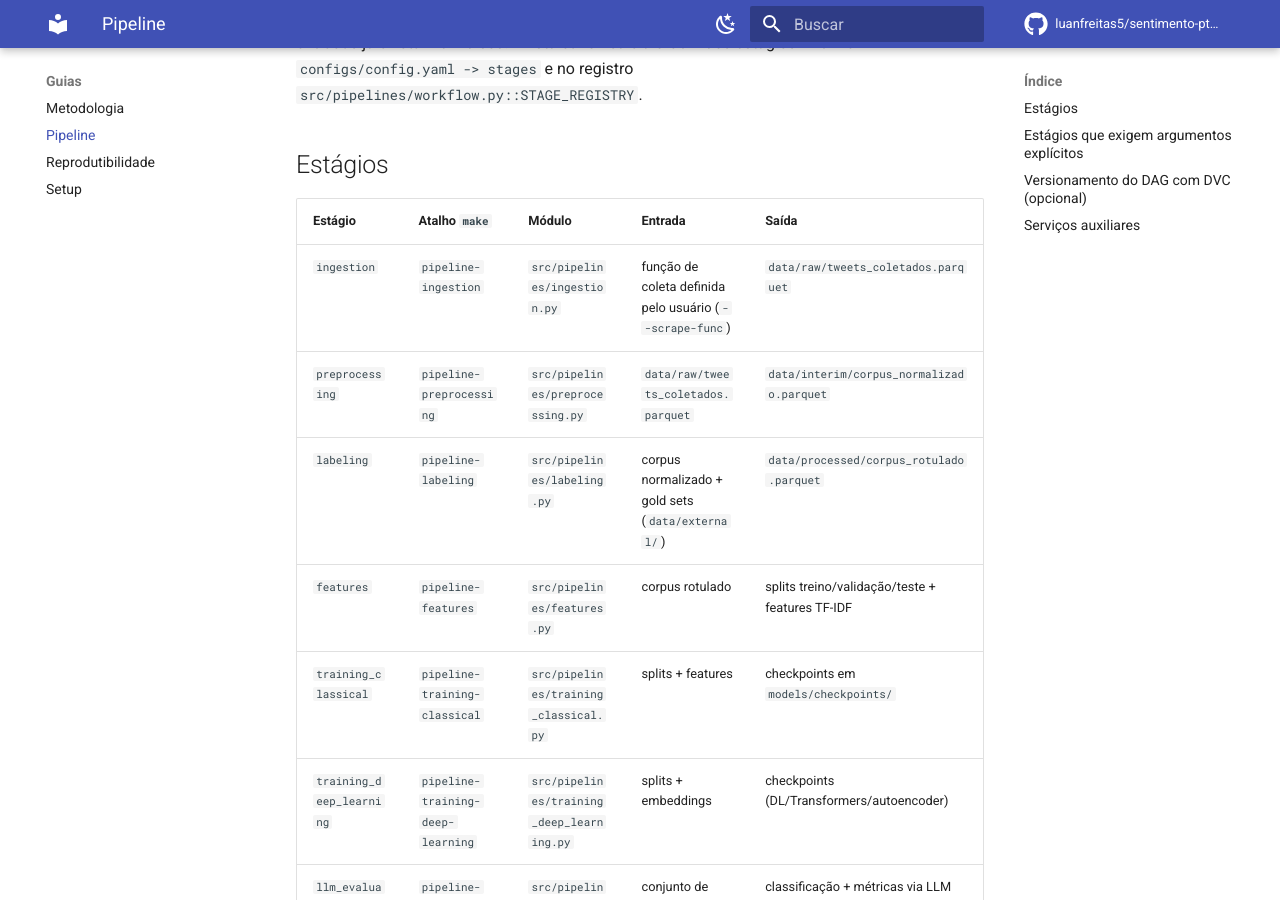
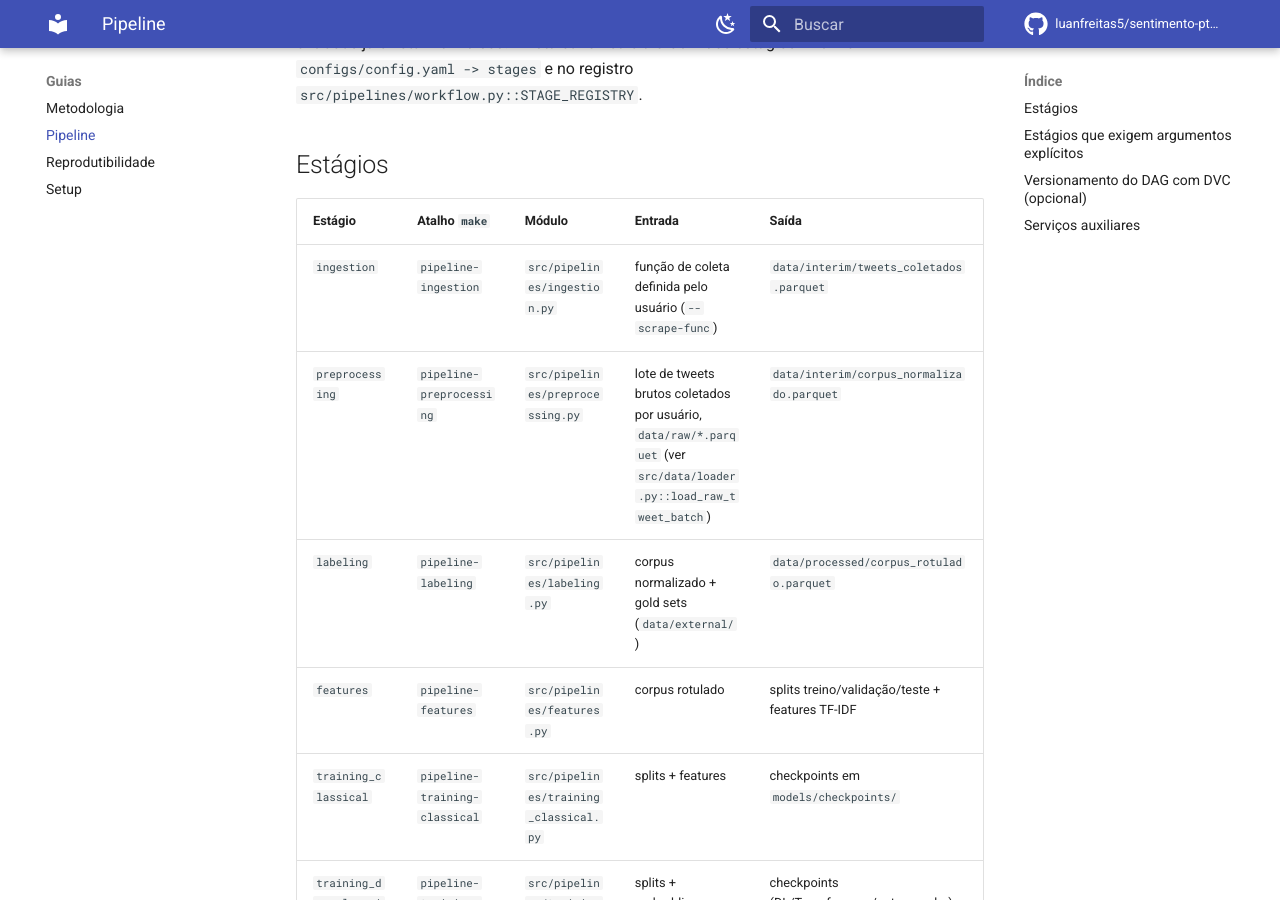
Before and after one commit to luanfreitas5/sentimento-ptbr-llm, an MkDocs documentation site: the page built from docs/guides/pipeline.md, in a window 1280 px wide and 900 px high, scrolled down 365 px. Built offline with MkDocs 1.6.1 and Material for MkDocs 9.7.7, drawn with Linux system fonts in a browser that asks for light colours; comment, search, counter and statistics services are not loaded.

Commit message:
docs: atualizar notebooks e guia do pipeline para load_raw_tweet_batch
notebooks/02_diagnostico_rotulagem.ipynb e 07_avaliacao_comparativa.ipynb
ainda importavam load_raw_tweet_dataset, removida na Task 4 em favor de
load_raw_tweet_batch (lote de data/raw/*.parquet). Atualiza o import em
ambos e, no notebook 07 (única chamada real), troca
load_raw_tweet_dataset(paths.raw_tweets_file) por
load_raw_tweet_batch(paths.data_raw_dir).

docs/guides/pipeline.md ainda documentava a entrada de preprocessing como
o arquivo único antigo (data/raw/tweets_coletados.parquet, agora o caminho
de ingestion movido para data/interim/) — atualizado para descrever o lote
real de data/raw/*.parquet.

Co-Authored-By: Claude Sonnet 5 <noreply@anthropic.com>

```diff
--- a/docs/guides/pipeline.md
+++ b/docs/guides/pipeline.md
@@ -13,8 +13,8 @@ O acoplamento entre estágios é o sistema de arquivos (Parquet em `data/`, chec
 
 | Estágio | Atalho `make` | Módulo | Entrada | Saída |
 |---|---|---|---|---|
-| `ingestion` | `pipeline-ingestion` | `src/pipelines/ingestion.py` | função de coleta definida pelo usuário (`--scrape-func`) | `data/raw/tweets_coletados.parquet` |
-| `preprocessing` | `pipeline-preprocessing` | `src/pipelines/preprocessing.py` | `data/raw/tweets_coletados.parquet` | `data/interim/corpus_normalizado.parquet` |
+| `ingestion` | `pipeline-ingestion` | `src/pipelines/ingestion.py` | função de coleta definida pelo usuário (`--scrape-func`) | `data/interim/tweets_coletados.parquet` |
+| `preprocessing` | `pipeline-preprocessing` | `src/pipelines/preprocessing.py` | lote de tweets brutos coletados por usuário, `data/raw/*.parquet` (ver `src/data/loader.py::load_raw_tweet_batch`) | `data/interim/corpus_normalizado.parquet` |
 | `labeling` | `pipeline-labeling` | `src/pipelines/labeling.py` | corpus normalizado + gold sets (`data/external/`) | `data/processed/corpus_rotulado.parquet` |
 | `features` | `pipeline-features` | `src/pipelines/features.py` | corpus rotulado | splits treino/validação/teste + features TF-IDF |
 | `training_classical` | `pipeline-training-classical` | `src/pipelines/training_classical.py` | splits + features | checkpoints em `models/checkpoints/` |
```
Also changed, not shown: 2 other files.
